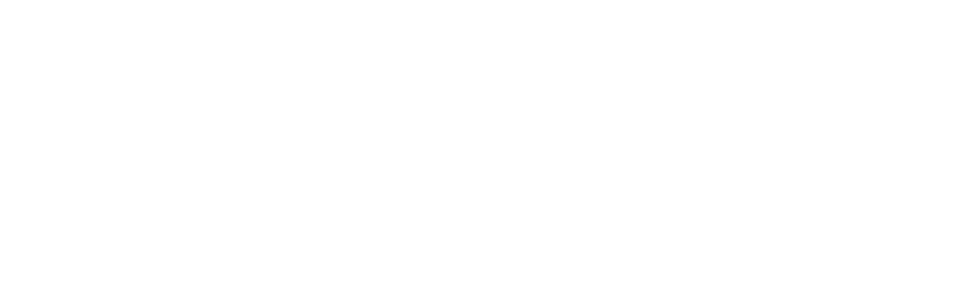
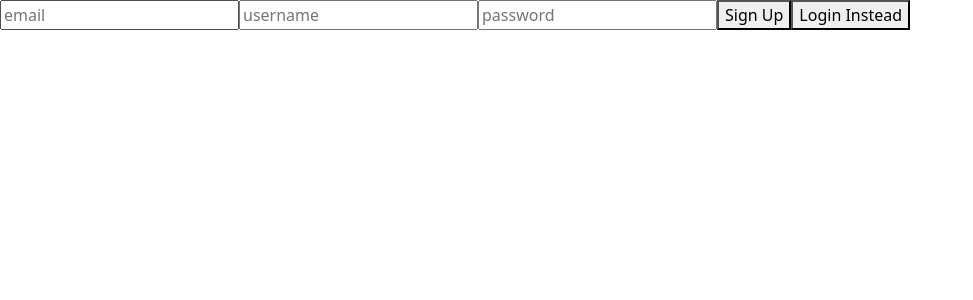
Before and after one commit to Gowii3K/Absolute-Cinema-Client, a React (Vite) app: page /UserSignUp in a window 1280 px wide. Before the commit this address had no page. Shown: the top 300 px of the page, without its empty margins (0-973 px from the left). Built offline with nearby package versions, Linux system fonts and the light colour scheme.

Commit message:
feat:added user portal

```diff
--- a/src/App.tsx
+++ b/src/App.tsx
@@ -1,20 +1,32 @@
 import { Route, Routes } from "react-router-dom";
 import "./App.css";
-import SignIn from "./components/Onboarding/signIn";
-import SignUp from "./components/Onboarding/signUp";
-import VenueScreens from "./components/Venue-Screens/venueScreens";
-import { ScreenDetails } from "./components/Venue-Screens/screenDetails";
-import ShowBookings from "./components/Venue-Screens/showBookings";
+import SignUp from "./components/Onboarding/VenueSignUp";
+import SignIn from "./components/Onboarding/VenueSignIn";
+import VenueScreens from "./components/Venue-Screens/VenueScreens";
+import { ScreenDetails } from "./components/Venue-Screens/ScreenDetails";
+import ShowBookings from "./components/Venue-Screens/ShowBookings";
+import { UserSignIn } from "./components/Onboarding/UserSignIn";
+import { UserSignUp } from "./components/Onboarding/UserSignUp";
+import { ChooseUser } from "./components/Onboarding/ChooseUser";
+import { UserHomePage } from "./components/User/UserHomePage";
+import { UserShowBooking } from "./components/User/UserShowBooking";
 
 const App = () => {
   return (
     <>
       <Routes>
-        <Route path="/" element={<SignUp />} />
-        <Route path="/signIn" element={<SignIn />} />
+        <Route path="/" element={<ChooseUser />} />
+        <Route path="/UserSignUp" element={<UserSignUp />} />
+        <Route path="/UserHomePage" element={<UserHomePage />} />
+        <Route path="/UserShowBooking/:showId" element={<UserShowBooking />} />
+
+        <Route path="/UserSignIn" element={<UserSignIn />} />
+        <Route path="/VenueSignUp" element={<SignUp />} />
+
+        <Route path="/VenueSignIn" element={<SignIn />} />
         <Route path="/VenueScreens" element={<VenueScreens />} />
         <Route path="/ScreenDetails/:screenId" element={<ScreenDetails />} />
-        <Route path="/ShowBookings/:showId" element={<ShowBookings/>} />
+        <Route path="/ShowBookings/:showId" element={<ShowBookings />} />
       </Routes>
     </>
   );
--- /dev/null
+++ b/src/components/Onboarding/ChooseUser.tsx
@@ -0,0 +1,14 @@
+import { Link } from "react-router-dom";
+
+export const ChooseUser = () => {
+  return (
+    <>
+      <Link to={"/VenueSignUp"}>
+        <button type="button">Admin</button>
+      </Link>
+      <Link to={"/UserSignUp"}>
+        <button type="button">User</button>
+      </Link>
+    </>
+  );
+};
--- /dev/null
+++ b/src/components/Onboarding/UserSignIn.tsx
@@ -0,0 +1,47 @@
+import axios from "axios";
+import { jwtDecode } from "jwt-decode";
+import { useForm } from "react-hook-form";
+import { Link, useNavigate } from "react-router-dom";
+
+export const UserSignIn = () => {
+  const navigate = useNavigate();
+  type UserSignInFormFields = {
+    email: string;
+    password: string;
+  };
+
+  const { register, handleSubmit } = useForm<UserSignInFormFields>();
+
+  const onSubmit = async (data: UserSignInFormFields) => {
+    const response = await axios.post("http://localhost:3000/auth/login", {
+      email: data.email,
+      password: data.password,
+      type: "user",
+    });
+
+    const decodedUser = jwtDecode(response.data.access_token);
+    console.log(decodedUser);
+    if (decodedUser.sub) {
+      sessionStorage.setItem("userId", decodedUser.sub);
+    }
+
+    navigate("/UserHomePage");
+  };
+  return (
+    <>
+      <form onSubmit={handleSubmit(onSubmit)}>
+        <input {...register("email")} type="email" placeholder="email" />
+
+        <input
+          {...register("password")}
+          type="password"
+          placeholder="password"
+        />
+        <button type="submit"> Sign Up</button>
+        <Link to={"/UserSignUp"}>
+          <button type="button"> Sign Up Instead</button>
+        </Link>
+      </form>
+    </>
+  );
+};
--- /dev/null
+++ b/src/components/Onboarding/UserSignUp.tsx
@@ -0,0 +1,48 @@
+import axios from "axios";
+import { useForm } from "react-hook-form";
+import { Link, useNavigate } from "react-router-dom";
+
+export const UserSignUp = () => {
+  type UserSignUpFormFields = {
+    username: string;
+    password: string;
+    email: string;
+  };
+
+  const { register, handleSubmit } = useForm<UserSignUpFormFields>();
+  const navigate= useNavigate();
+
+  const onSubmit = async (data: UserSignUpFormFields) => {
+    const user = await axios.post("http://localhost:3000/users", {
+      username: data.username,
+      password: data.password,
+      email: data.email,
+    });
+
+    sessionStorage.setItem('userId',user.data.userId);
+    console.log(user);
+
+  };
+
+  return (
+    <>
+      <form onSubmit={handleSubmit(onSubmit)}>
+        <input {...register("email")} type="email" placeholder="email" />
+        <input
+          {...register("username")}
+          type="username"
+          placeholder="username"
+        />
+        <input
+          {...register("password")}
+          type="password"
+          placeholder="password"
+        />
+        <button type="submit"> Sign Up</button>
+        <Link to={"/UserSignIn"}>
+          <button type="button"> Login Instead</button>
+        </Link>
+      </form>
+    </>
+  );
+};
--- a/src/components/Onboarding/signIn.tsx
+++ b/src/components/Onboarding/VenueSignIn.tsx
@@ -1,7 +1,7 @@
 import axios from "axios";
 import { jwtDecode } from "jwt-decode";
 import { useForm } from "react-hook-form";
-import { useNavigate } from "react-router-dom";
+import { Link, useNavigate } from "react-router-dom";
 
 const SignIn = () => {
   const navigate = useNavigate();
@@ -21,6 +21,7 @@
     const response = await axios.post("http://localhost:3000/auth/login", {
       email: data.email,
       password: data.password,
+      type:"venue"
     });
 
     const token = response.data.access_token;
@@ -54,7 +55,9 @@
         />
         <div>{errors.password && errors.password.message}</div>
         <button type="submit"> Submit</button>
-        <button onClick={() => navigate("/")}> Sign up Instead</button>
+        <Link to={"/VenueSignUp"}>
+        <button type="button"> Sign up Instead</button>
+        </Link>
       </form>
     </>
   );
--- a/src/components/Onboarding/signUp.tsx
+++ b/src/components/Onboarding/VenueSignUp.tsx
@@ -2,7 +2,7 @@
 import axios from "axios";
 import { jwtDecode } from "jwt-decode";
 import { FieldValues, SubmitHandler, useForm } from "react-hook-form";
-import { useNavigate } from "react-router-dom";
+import { Link, useNavigate } from "react-router-dom";
 
 type FormFields = {
   username: string;
@@ -31,8 +31,6 @@
 
     reset();
   };
-
-  const navigate = useNavigate();
 
   return (
     <>
@@ -72,7 +70,9 @@
           placeholder="password"
         />
         {errors.password && <div>{errors.password.message}</div>}
-        <button onClick={() => navigate("/signIn")}>Login Instead</button>
+        <Link to={`/VenueSignIn`}>
+          <button type="button">Login Instead</button>
+        </Link>
 
         <button type="submit" disabled={isSubmitting}>
           Submit
--- /dev/null
+++ b/src/components/User/UserHomePage.tsx
@@ -0,0 +1,45 @@
+import axios from "axios";
+import React, { useEffect, useState } from "react";
+import { useForm } from "react-hook-form";
+import { Link } from "react-router-dom";
+
+export const UserHomePage = () => {
+  type Show = {
+    showId: number;
+    screenId: number;
+    date: string;
+    time: string;
+  };
+  const [showsArr, setShowsArr] = useState<Show[]>([]);
+  const { register, handleSubmit } = useForm<{ date: string }>();
+
+  useEffect(() => {}, []);
+
+  const onSubmit = async (data: { date: string }) => {
+    console.log(data);
+    const shows = await axios.get(`http://localhost:3000/shows/${data.date}`);
+    console.log(shows);
+    setShowsArr(shows.data);
+  };
+  return (
+    <>
+      <form onSubmit={handleSubmit(onSubmit)}>
+        <input {...register("date")} type="date" />
+        <button type="submit">Find for this date</button>
+      </form>
+
+      {showsArr.length !== 0 &&
+        showsArr.map((show) => {
+          return (
+            <div key={show.showId}>
+              <Link to={`/UserShowBooking/${show.showId}`}>
+              <h3>{show.showId}</h3>
+              </Link>
+              <h4>{show.time}</h4>
+              <h4>{show.screenId}</h4>
+            </div>
+          );
+        })}
+    </>
+  );
+};
--- /dev/null
+++ b/src/components/User/UserShowBooking.tsx
@@ -0,0 +1,64 @@
+import axios from "axios";
+import { useEffect, useState } from "react";
+import { useParams } from "react-router-dom";
+
+export const UserShowBooking = () => {
+  const bookedSeats = new Set<number>();
+  const { showId } = useParams();
+  const userId = sessionStorage.getItem("userId");
+  const [bookings, setBookings] = useState<
+    { seatNo: number; isBooked: boolean }[]
+  >([]);
+  useEffect(() => {
+    const getBookings = async () => {
+      const books = await axios.get(`http://localhost:3000/bookings/${showId}`);
+      setBookings(books.data);
+      console.log(books);
+    };
+
+    getBookings();
+  }, []);
+
+  const bookSeats = async () => {
+    const seatsArr = [...bookedSeats];
+    console.log(seatsArr);
+    await axios.post(`http://localhost:3000/bookings/`, {
+      showId: Number(showId),
+      seatNo: seatsArr,
+      userId:Number(userId)
+    });
+    const updatedShows=await axios.get(`http://localhost:3000/bookings/${showId}`);
+    setBookings(updatedShows.data);
+
+
+  };
+
+  const addSeat = (seatNo: number) => {
+    console.log(seatNo);
+    if (bookedSeats.has(seatNo)) {
+      bookedSeats.delete(seatNo);
+    } else {
+      bookedSeats.add(seatNo);
+    }
+    console.log(bookedSeats);
+  };
+
+  return (
+    <>
+      {bookings.map((booking) => (
+        <button
+          type="button"
+          onClick={() => addSeat(booking.seatNo)}
+          disabled={booking.isBooked}
+          key={booking.seatNo}
+        >
+          {booking.seatNo}
+        </button>
+      ))}
+      <button type="button" onClick={bookSeats}>
+        {" "}
+        Done
+      </button>
+    </>
+  );
+};
--- a/src/components/Venue-Screens/showBookings.tsx
+++ b/src/components/Venue-Screens/showBookings.tsx
@@ -39,7 +39,6 @@
   const onSubmit = async () => {
     const seatsArray = [...seatsToBeBooked];
 
-
     await axios.post(`http://localhost:3000/bookings/`, {
       showId: Number(showId),
       seatNo: seatsArray,
```
